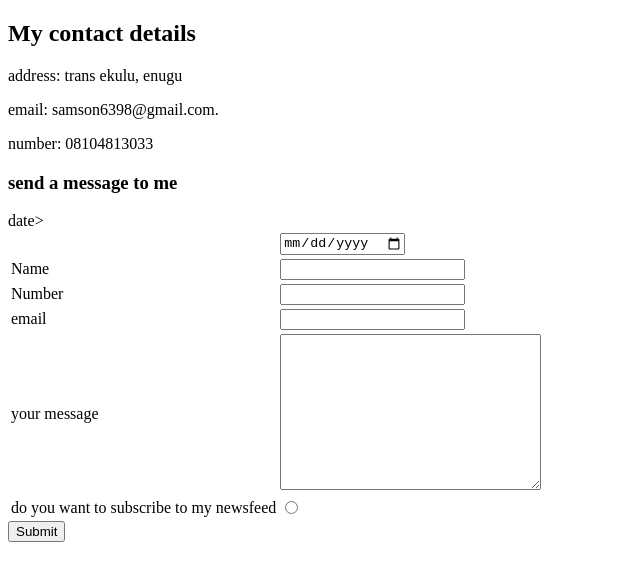
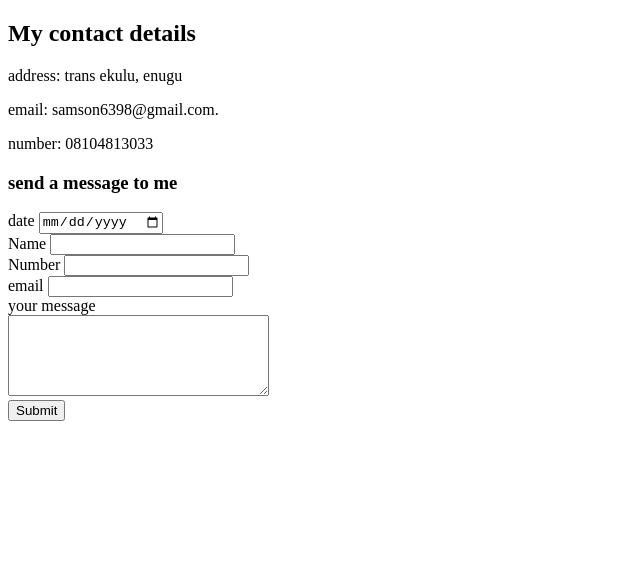
Before and after one commit to nwizugbesamson/resume, a plain HTML site: page contact.html in a window 1280 px wide. Shown: the whole page, without its empty margins (0-640 px from the left). Drawn offline with Linux system fonts and the light colour scheme.

Commit message:
updated contact frame

```diff
--- a/contact.html
+++ b/contact.html
@@ -12,22 +12,17 @@
     <p>number: 08104813033</p>
     <h3>send a message to me</h3>
     <form action="mailto: samson6398@gmail.com" method="post" enctype="text/plain">
-    <table>
-        <tr>
-      <td></td><label >date</label></td>
-      <td><input type="date" name="current date"></td></tr>
-      <tr><td><label >Name</label></td>
-      <td><input type="text" name="yourName" ></td></tr>
-      <tr><td><label>Number</label></td>
-      <td><input type="text" name="yourNumber" id=""></td></tr>
-     <tr><td><label >email</label></td>
-      <td><input type="email" name="yourEmail" id=""></td></tr>
-      <tr>><td><label >your message</label></td>
-      <td><textarea name="yourMessage" cols="30" rows="10"></textarea></td></tr>
-      <tr><td><label> do you want to subscribe to my newsfeed</label></td>
-      <td><input type="radio" name="subscribe"></td></tr>
-    </table>
-    <input type="submit" >
+        <label >date</label>
+        <input type="date" name="current date"><br>
+        <label >Name</label>
+        <input type="text" name="yourName" ><br>
+        <label>Number</label>
+        <input type="text" name="yourNumber"><br>
+        <label >email</label>
+        <input type="email" name="yourEmail"><br>
+        <label >your message</label><br>
+        <textarea name="yourMessage" cols="30" rows="5"></textarea><br>
+        <input type="submit" >
     </form>
 </body>
 </html>
```
